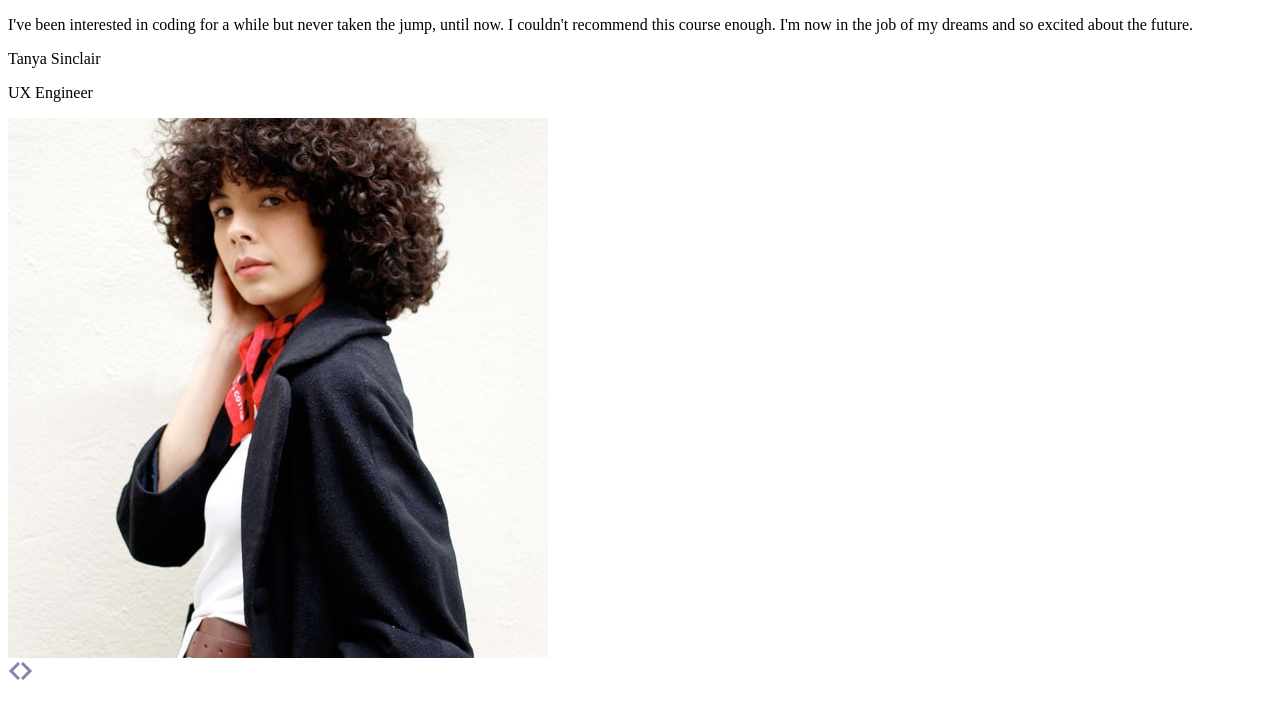
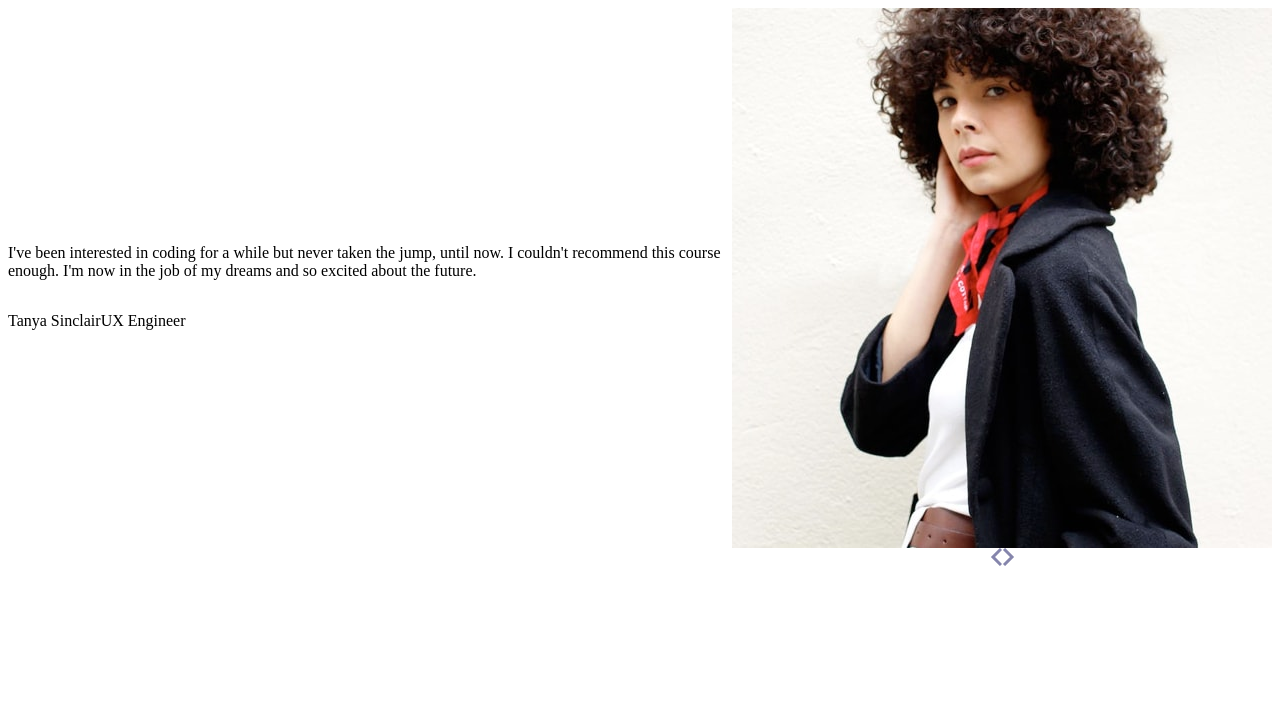
Before and after one commit to VasuBeachoo/coding-bootcamp-testimonials-slider, a JavaScript app: page / in a window 1280 px wide. Shown: the top 718 px of the page. Built offline with nearby package versions, Linux system fonts and the light colour scheme.

Commit message:
Style testimonials slider layout

```diff
--- a/src/App.js
+++ b/src/App.js
@@ -3,7 +3,13 @@ import TestimonialsSlider from "./components/TestimonialsSlider";
 import imageTanya from "./assets/image-tanya.jpg";
 import imageJohn from "./assets/image-john.jpg";
 
-const AppContainer = styled.div``;
+const AppContainer = styled.div`
+  display: flex;
+  flex-direction: column;
+  justify-content: flex-start;
+  align-items: center;
+  min-height: 100vh;
+`;
 
 const App = () => {
   const testimonials = [
--- a/src/components/Slider.js
+++ b/src/components/Slider.js
@@ -4,7 +4,12 @@ import iconNext from "../assets/icon-next.svg";
 
 export const SliderIcon = styled.img``;
 
-export const SliderBox = styled.div``;
+export const SliderBox = styled.div`
+  display: flex;
+  flex-direction: row;
+  justify-content: space-between;
+  align-items: center;
+`;
 
 const Slider = ({ className }) => {
   return (
--- a/src/components/TestimonialsSlider.js
+++ b/src/components/TestimonialsSlider.js
@@ -3,19 +3,39 @@ import Slider from "./Slider";
 
 export const AuthorImg = styled.img``;
 
-export const ImgBox = styled.div``;
+export const ImgBox = styled.div`
+  display: flex;
+  flex-direction: column;
+  justify-content: flex-start;
+  align-items: center;
+`;
 
 export const AuthorTitle = styled.p``;
 
 export const AuthorName = styled.p``;
 
-export const AuthorBox = styled.div``;
+export const AuthorBox = styled.div`
+  display: flex;
+  flex-direction: row;
+  justify-content: flex-start;
+  align-items: center;
+`;
 
 export const Testimonial = styled.p``;
 
-export const TextBox = styled.div``;
+export const TextBox = styled.div`
+  display: flex;
+  flex-direction: column;
+  justify-content: flex-start;
+  align-items: flex-start;
+`;
 
-export const TestimonialsBox = styled.div``;
+export const TestimonialsBox = styled.div`
+  display: flex;
+  flex-direction: row;
+  justify-content: center;
+  align-items: center;
+`;
 
 const TestimonialsSlider = ({ className, testimonialData }) => {
   return (
```
